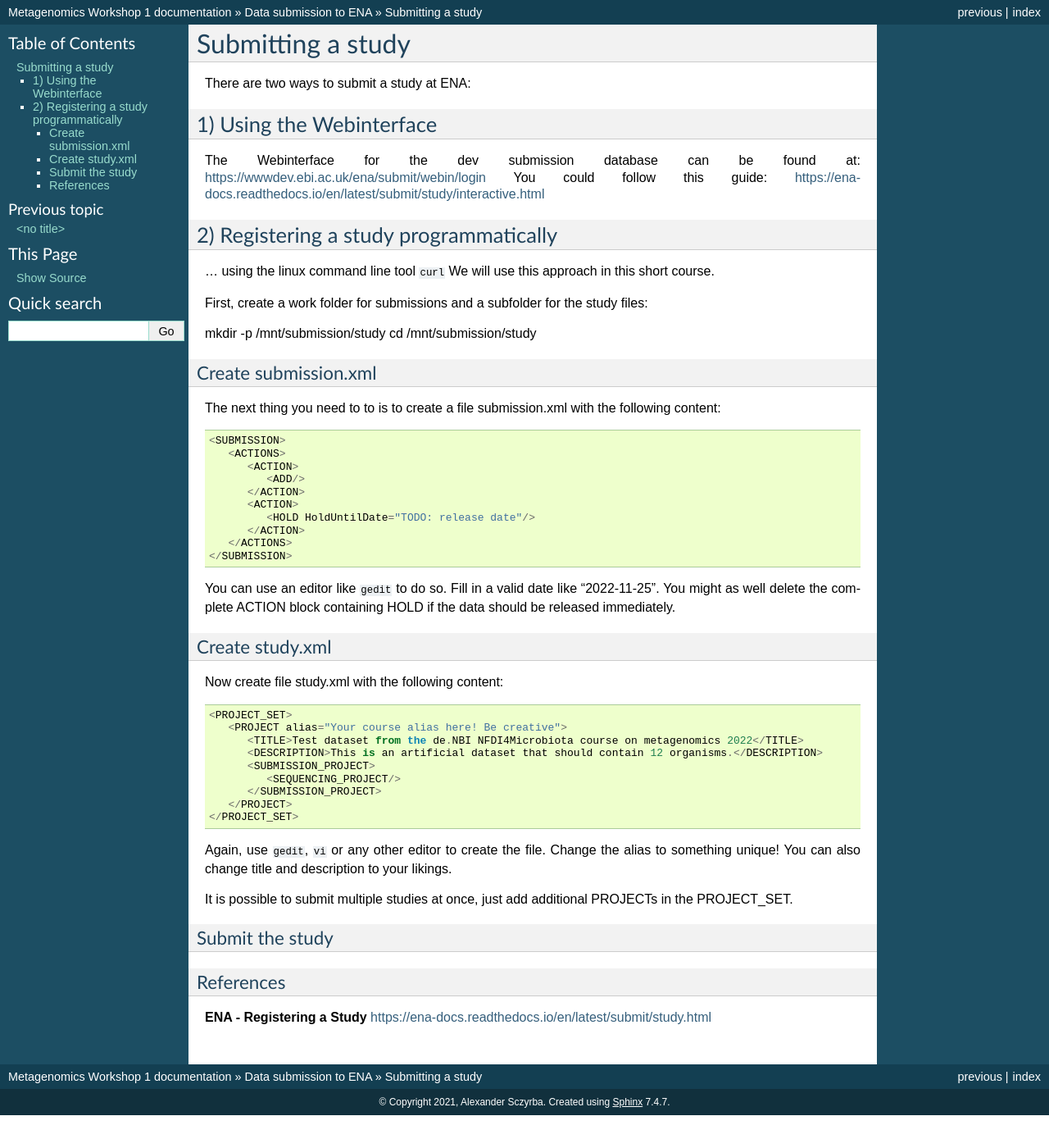
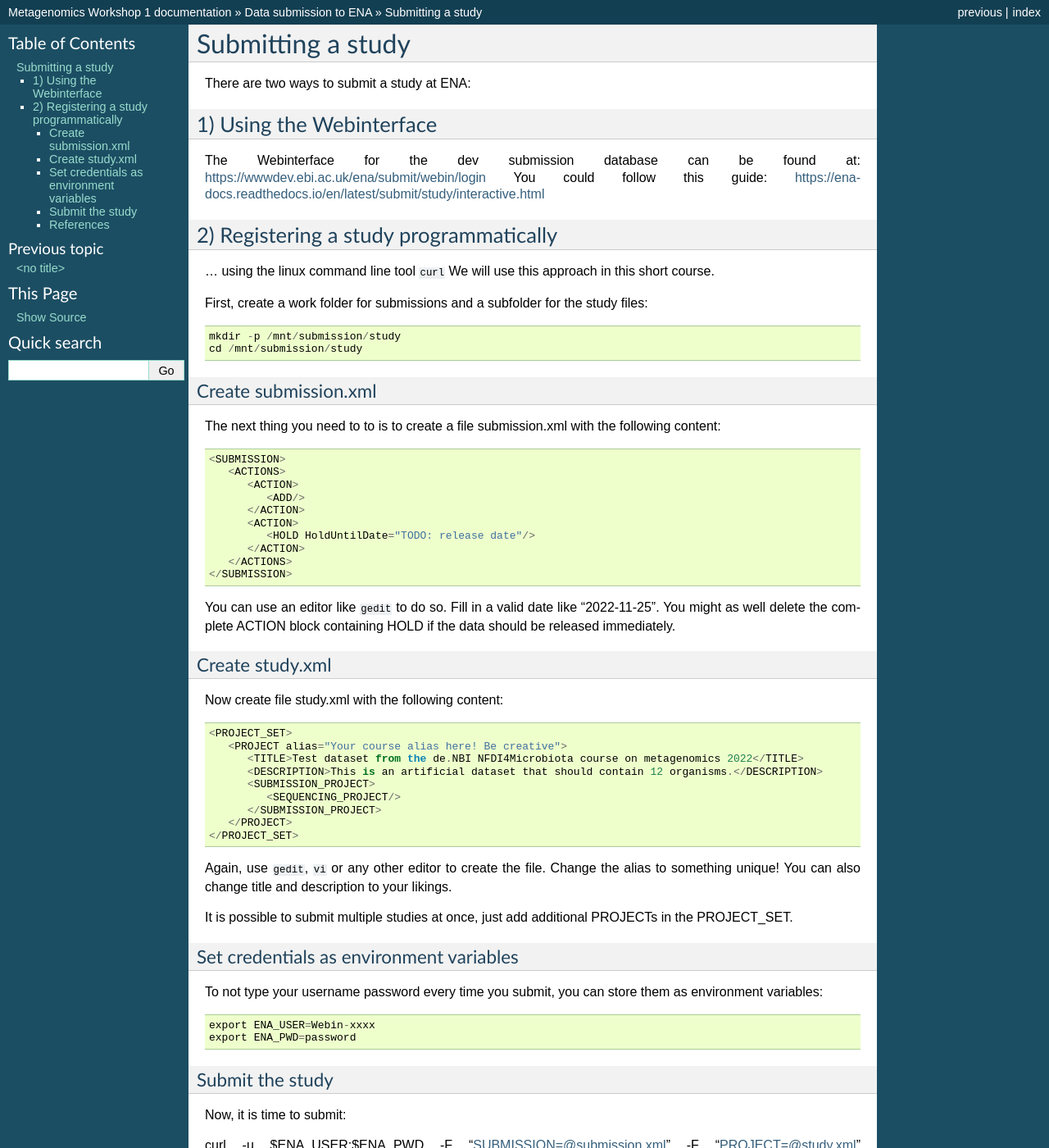
Before and after one commit to metagenomics/metagenomics-workshop, a Sphinx documentation site: the page built from docs/data_submission/submit_study_1.rst, in a window 1280 px wide and 1400 px high. Shown: the whole window at 82% size. Built offline with Sphinx 7.4.7, drawn with Linux system fonts in a browser that asks for light colours; some of the changed text lies outside the part shown.

Commit message:
Update submit_study_1.rst

```diff
--- a/docs/data_submission/submit_study_1.rst
+++ b/docs/data_submission/submit_study_1.rst
@@ -15,8 +15,8 @@
 
 First, create a work folder for submissions and a subfolder for the study files::
 
-mkdir -p /mnt/submission/study
-cd /mnt/submission/study
+  mkdir -p /mnt/submission/study
+  cd /mnt/submission/study
 
 Create submission.xml
 ^^^^^^^^^^
@@ -53,10 +53,23 @@
 
 It is possible to submit multiple studies at once, just add additional PROJECTs in the PROJECT_SET.
 
+
+Set credentials as environment variables
+^^^^^^^^^^^^^^^^
+
+To not type your username password every time you submit, you can store them as environment variables::
+
+  export ENA_USER=Webin-xxxx
+  export ENA_PWD=password
+
 Submit the study
 ^^^^^^^^^^^^^^^^
 
+Now, it is time to submit:
 
+curl -u $ENA_USER:$ENA_PWD -F "SUBMISSION=@submission.xml" -F "PROJECT=@study.xml" "https://wwwdev.ebi.ac.uk/ena/submit/drop-box/submit/"
+
+Make sure to use wwwdev to submit to the ENA test server.
 
 
 References
```
